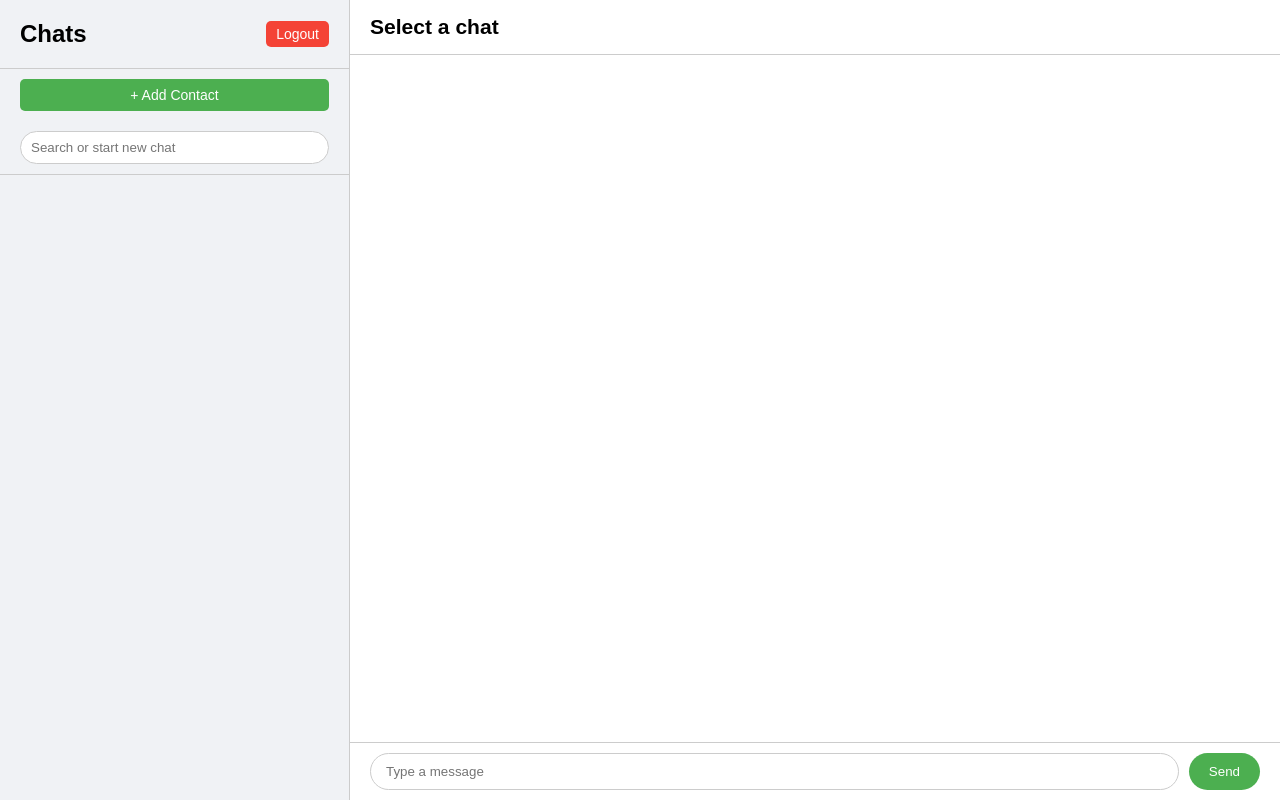
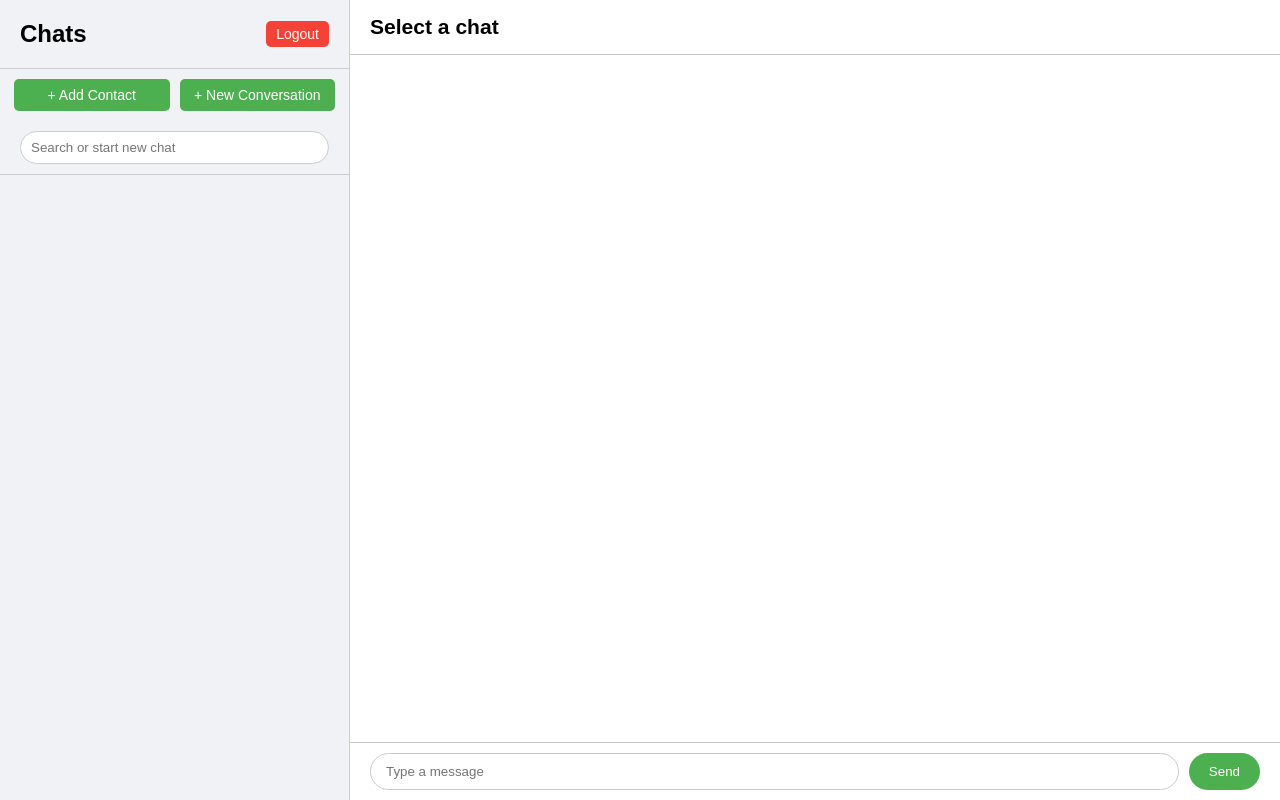
Before and after one commit to joyagergess/ChatBox, a PHP site: page / in a window 1280 px wide. Run offline with PHP 8.4, Linux system fonts and the light colour scheme.

Commit message:
Created a add conversation button

```diff
--- a/Client/index.html
+++ b/Client/index.html
@@ -7,19 +7,21 @@
 </head>
 <body>
     <div class="container">
-
 <div class="sidebar">
-
     <div class="sidebar-header">
         <h2>Chats</h2>
         <button id="logoutBtn" class="logout-btn">Logout</button>
     </div>
-             <button id="newContactBtn">+ Add Contact</button>
+<div class="sidebar-buttons">
+    <button id="newContactBtn" class="sidebar-btn">+ Add Contact</button>
+    <button id="newConversationBtn" class="sidebar-btn">+ New Conversation</button>
+</div>
+
+
 
     <div class="search">
         <input type="text" placeholder="Search or start new chat">
     </div>
-
 
             <div class="conversations" id="conversations">
 
--- a/Client/styles/index.css
+++ b/Client/styles/index.css
@@ -43,21 +43,28 @@ body, html {
     border-radius: 20px;
     border: 1px solid #ccc;
 }
+.sidebar-buttons {
+    display: flex;
+    gap: 10px;
+    margin: 10px 14px;
+}
 
-#newContactBtn {
+.sidebar-btn {
+    flex: 1;
+    padding: 8px 14px;
+    border-radius: 5px;
+    border: none;
     background-color: #4CAF50;
     color: white;
-    border: none;
-    padding: 8px 14px;
-    border-radius: 5px;
+    font-size: 14px;
     cursor: pointer;
-    font-size: 14px;
-    margin: 10px 20px;
+    text-align: center;
 }
 
-#newContactBtn:hover {
+.sidebar-btn:hover {
     background-color: #45a049;
 }
+
 
 .conversations {
     flex: 1;
```
Lines whose indentation alone changed are shown as unchanged.
